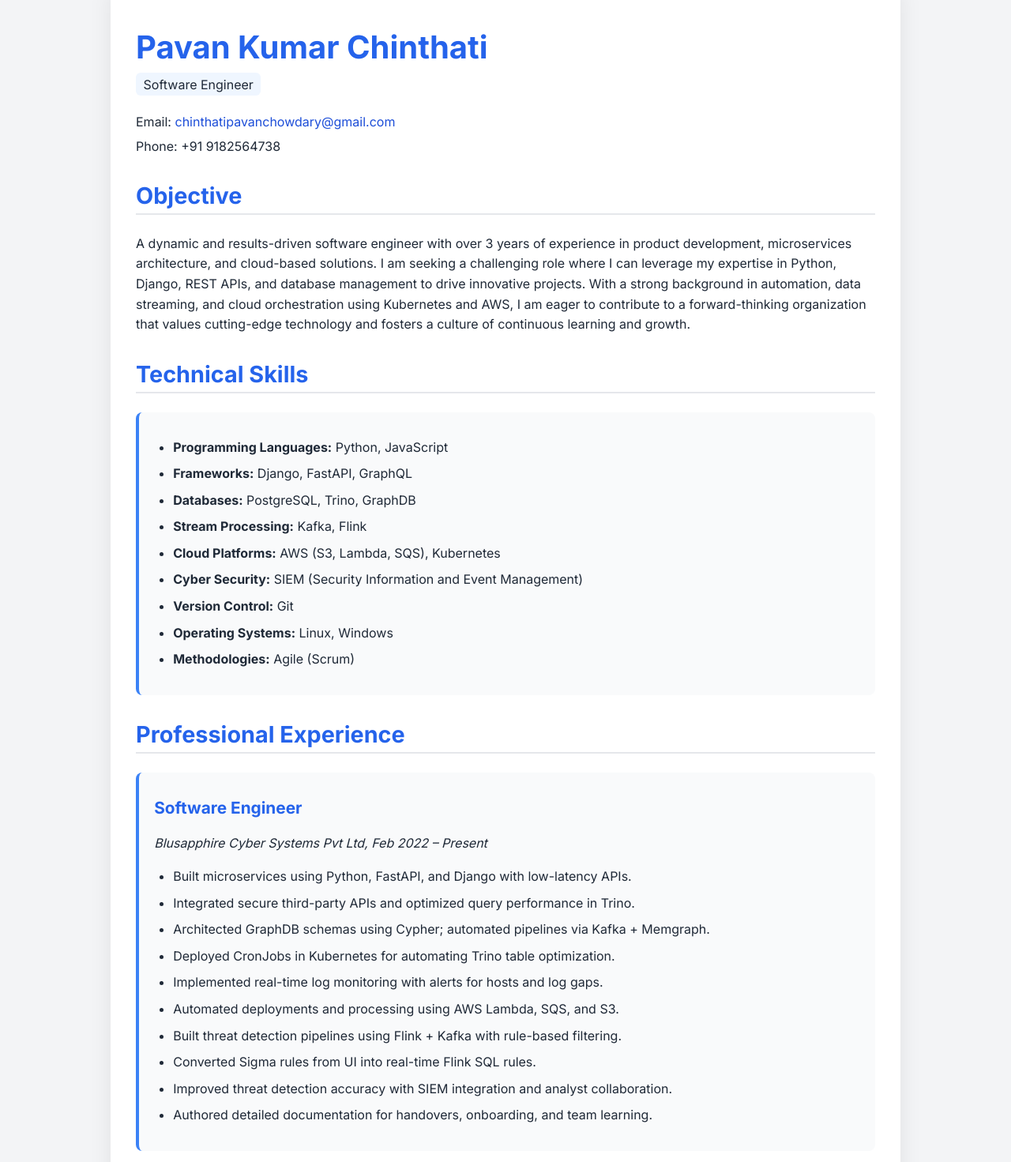
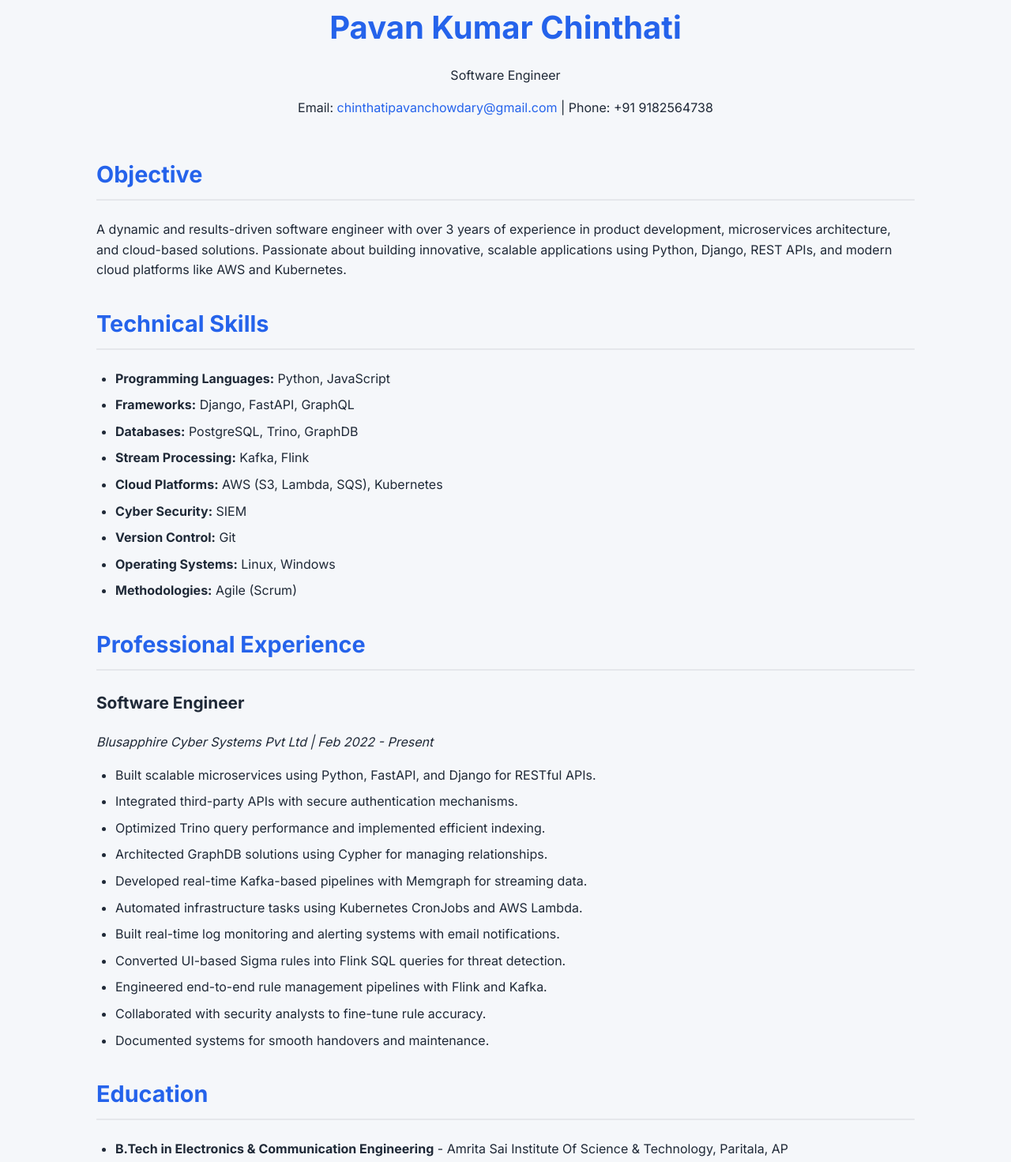
Before and after one commit to pavanchinthati/Myportfolio, a plain HTML site: page index.html in a window 1280 px wide. Shown: the part 56-1527 px from the top of the page at 79% size. Drawn offline with Linux system fonts and the light colour scheme.

Commit message:
Update index.html

```diff
--- a/index.html
+++ b/index.html
@@ -2,61 +2,50 @@
 <html lang="en">
 <head>
   <meta charset="UTF-8" />
-  <meta name="viewport" content="width=device-width, initial-scale=1.0"/>
+  <meta name="viewport" content="width=device-width, initial-scale=1.0" />
   <title>Pavan Kumar Chinthati - Portfolio</title>
-  <link href="https://fonts.googleapis.com/css2?family=Inter:wght@400;600;700&display=swap" rel="stylesheet"/>
+  <link href="https://fonts.googleapis.com/css2?family=Inter:wght@400;600;700&display=swap" rel="stylesheet" />
   <style>
     * {
       box-sizing: border-box;
-      scroll-behavior: smooth;
     }
 
     body {
       margin: 0;
       font-family: 'Inter', sans-serif;
-      background-color: #f3f4f6;
+      background-color: #f5f7fa;
       color: #1f2937;
+      line-height: 1.6;
     }
 
     .container {
-      max-width: 1000px;
-      margin: 2rem auto;
+      max-width: 1100px;
+      margin: 0 auto;
       padding: 2rem;
-      background: #ffffff;
-      border-radius: 16px;
-      box-shadow: 0 8px 30px rgba(0, 0, 0, 0.08);
-      animation: fadeIn 1s ease;
     }
 
-    @keyframes fadeIn {
-      from { opacity: 0; transform: translateY(20px); }
-      to { opacity: 1; transform: translateY(0); }
-    }
-
-    h1, h2, h3 {
-      color: #2563eb;
+    header {
+      text-align: center;
+      margin-bottom: 3rem;
     }
 
     h1 {
       font-size: 2.5rem;
-      margin-bottom: 0.5rem;
+      color: #2563eb;
+      margin-bottom: 0.2rem;
     }
 
     h2 {
       font-size: 1.8rem;
+      color: #2563eb;
+      margin-top: 2rem;
       border-bottom: 2px solid #e5e7eb;
-      padding-bottom: 0.3rem;
-      margin-top: 2rem;
+      padding-bottom: 0.5rem;
     }
 
     h3 {
       font-size: 1.3rem;
-      margin-top: 1rem;
-    }
-
-    p, li {
-      font-size: 1rem;
-      line-height: 1.6;
+      margin-top: 1.2rem;
     }
 
     ul {
@@ -68,126 +57,84 @@
     }
 
     a {
-      color: #1d4ed8;
+      color: #2563eb;
       text-decoration: none;
-      transition: color 0.3s ease;
     }
 
     a:hover {
-      color: #2563eb;
       text-decoration: underline;
     }
 
-    .highlight {
-      background-color: #eff6ff;
-      padding: 0.3rem 0.6rem;
-      border-radius: 6px;
-      display: inline-block;
-      margin-bottom: 1rem;
+    .section {
+      margin-bottom: 2rem;
     }
 
     footer {
       text-align: center;
-      margin-top: 3rem;
+      margin-top: 4rem;
       font-size: 0.9rem;
       color: #6b7280;
-    }
-
-    .section {
-      margin-top: 2rem;
-    }
-
-    .fade-section {
-      animation: fadeIn 1.2s ease-in-out;
-    }
-
-    .contact p {
-      margin: 0.3rem 0;
-    }
-
-    .card {
-      background-color: #f9fafb;
-      border-left: 4px solid #3b82f6;
-      padding: 1rem 1.2rem;
-      margin-bottom: 1rem;
-      border-radius: 8px;
-      transition: box-shadow 0.3s ease;
-    }
-
-    .card:hover {
-      box-shadow: 0 4px 20px rgba(0, 0, 0, 0.05);
     }
   </style>
 </head>
 <body>
-  <div class="container fade-section">
+  <div class="container">
     <header>
       <h1>Pavan Kumar Chinthati</h1>
-      <div class="highlight">Software Engineer</div>
-      <div class="contact">
-        <p>Email: <a href="mailto:chinthatipavanchowdary@gmail.com">chinthatipavanchowdary@gmail.com</a></p>
-        <p>Phone: +91 9182564738</p>
-      </div>
+      <p>Software Engineer</p>
+      <p>Email: <a href="mailto:chinthatipavanchowdary@gmail.com">chinthatipavanchowdary@gmail.com</a> | Phone: +91 9182564738</p>
     </header>
 
     <section class="section">
       <h2>Objective</h2>
       <p>
-        A dynamic and results-driven software engineer with over 3 years of experience in product development,
-        microservices architecture, and cloud-based solutions. I am seeking a challenging role where I can leverage my
-        expertise in Python, Django, REST APIs, and database management to drive innovative projects. With a strong
-        background in automation, data streaming, and cloud orchestration using Kubernetes and AWS, I am eager to
-        contribute to a forward-thinking organization that values cutting-edge technology and fosters a culture of
-        continuous learning and growth.
+        A dynamic and results-driven software engineer with over 3 years of experience in product development, microservices architecture,
+        and cloud-based solutions. Passionate about building innovative, scalable applications using Python, Django, REST APIs,
+        and modern cloud platforms like AWS and Kubernetes.
       </p>
     </section>
 
     <section class="section">
       <h2>Technical Skills</h2>
-      <div class="card">
       <ul>
         <li><strong>Programming Languages:</strong> Python, JavaScript</li>
         <li><strong>Frameworks:</strong> Django, FastAPI, GraphQL</li>
         <li><strong>Databases:</strong> PostgreSQL, Trino, GraphDB</li>
         <li><strong>Stream Processing:</strong> Kafka, Flink</li>
         <li><strong>Cloud Platforms:</strong> AWS (S3, Lambda, SQS), Kubernetes</li>
-          <li><strong>Cyber Security:</strong> SIEM (Security Information and Event Management)</li>
+        <li><strong>Cyber Security:</strong> SIEM</li>
         <li><strong>Version Control:</strong> Git</li>
         <li><strong>Operating Systems:</strong> Linux, Windows</li>
         <li><strong>Methodologies:</strong> Agile (Scrum)</li>
       </ul>
-      </div>
     </section>
 
     <section class="section">
       <h2>Professional Experience</h2>
-      <div class="card">
       <h3>Software Engineer</h3>
-        <p><em>Blusapphire Cyber Systems Pvt Ltd, Feb 2022 – Present</em></p>
+      <p><em>Blusapphire Cyber Systems Pvt Ltd | Feb 2022 - Present</em></p>
       <ul>
-          <li>Built microservices using Python, FastAPI, and Django with low-latency APIs.</li>
-          <li>Integrated secure third-party APIs and optimized query performance in Trino.</li>
-          <li>Architected GraphDB schemas using Cypher; automated pipelines via Kafka + Memgraph.</li>
-          <li>Deployed CronJobs in Kubernetes for automating Trino table optimization.</li>
-          <li>Implemented real-time log monitoring with alerts for hosts and log gaps.</li>
-          <li>Automated deployments and processing using AWS Lambda, SQS, and S3.</li>
-          <li>Built threat detection pipelines using Flink + Kafka with rule-based filtering.</li>
-          <li>Converted Sigma rules from UI into real-time Flink SQL rules.</li>
-          <li>Improved threat detection accuracy with SIEM integration and analyst collaboration.</li>
-          <li>Authored detailed documentation for handovers, onboarding, and team learning.</li>
+        <li>Built scalable microservices using Python, FastAPI, and Django for RESTful APIs.</li>
+        <li>Integrated third-party APIs with secure authentication mechanisms.</li>
+        <li>Optimized Trino query performance and implemented efficient indexing.</li>
+        <li>Architected GraphDB solutions using Cypher for managing relationships.</li>
+        <li>Developed real-time Kafka-based pipelines with Memgraph for streaming data.</li>
+        <li>Automated infrastructure tasks using Kubernetes CronJobs and AWS Lambda.</li>
+        <li>Built real-time log monitoring and alerting systems with email notifications.</li>
+        <li>Converted UI-based Sigma rules into Flink SQL queries for threat detection.</li>
+        <li>Engineered end-to-end rule management pipelines with Flink and Kafka.</li>
+        <li>Collaborated with security analysts to fine-tune rule accuracy.</li>
+        <li>Documented systems for smooth handovers and maintenance.</li>
       </ul>
-      </div>
     </section>
 
     <section class="section">
       <h2>Education</h2>
-      <div class="card">
       <ul>
-          <li><strong>B.Tech in ECE</strong> - Amrita Sai Institute Of Science & Technology, Paritala, AP</li>
+        <li><strong>B.Tech in Electronics & Communication Engineering</strong> - Amrita Sai Institute Of Science & Technology, Paritala, AP</li>
         <li><strong>Intermediate</strong> - Chaitanya Junior College, Nandigama, AP</li>
         <li><strong>SSC</strong> - Viswavani Vidhyalayam, Nawabpet, AP</li>
       </ul>
-      </div>
     </section>
 
     <footer>
```
Lines whose indentation alone changed are shown as unchanged.
